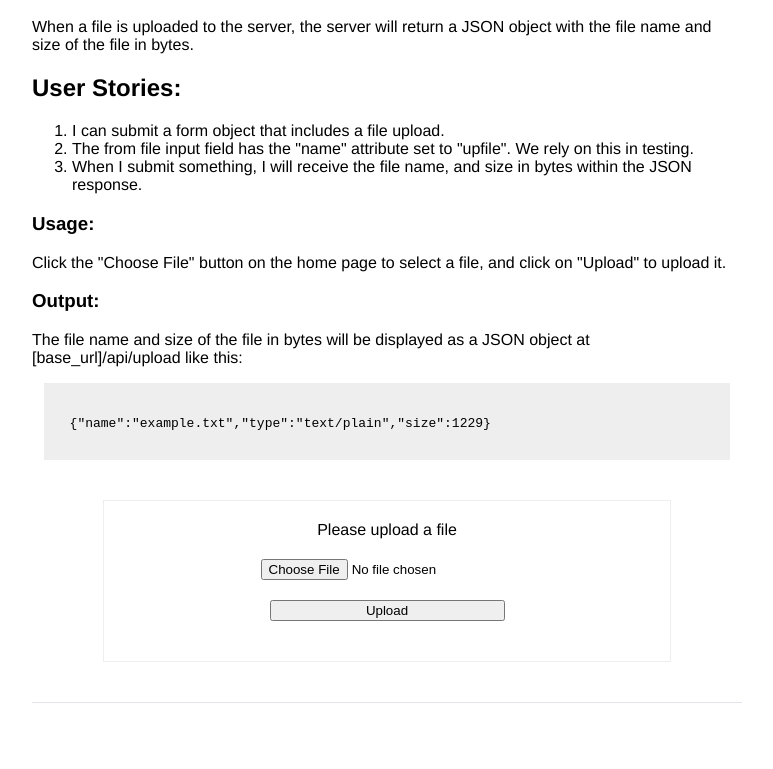
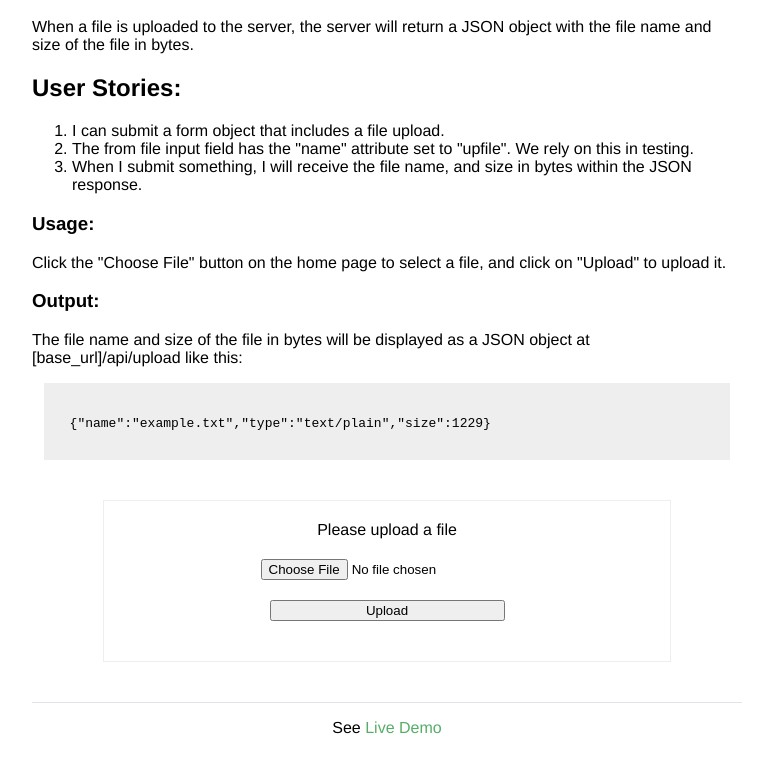
Before and after one commit to e-tinkers/freecodecamp, a website: page api-and-microservices/file-metadata/public/index.html in a window 1280 px wide. Shown: the part 72-841 px from the top of the page, without its empty margins (253-1026 px from the left). Before the commit the page ends 807 px from the top, so only its background shows below. Drawn offline with Linux system fonts and the light colour scheme.

Commit message:
add demo link

```diff
--- a/api-and-microservices/file-metadata/public/index.html
+++ b/api-and-microservices/file-metadata/public/index.html
@@ -33,7 +33,7 @@
       </div>
     </main>
     <footer>
-      <p></p>
+      <p>See <a href="https://henry-file-metadata.glitch.me" target="_blank" rel="nofollow">Live Demo</a></p>
     </footer>
   </body>
 </html>
```
